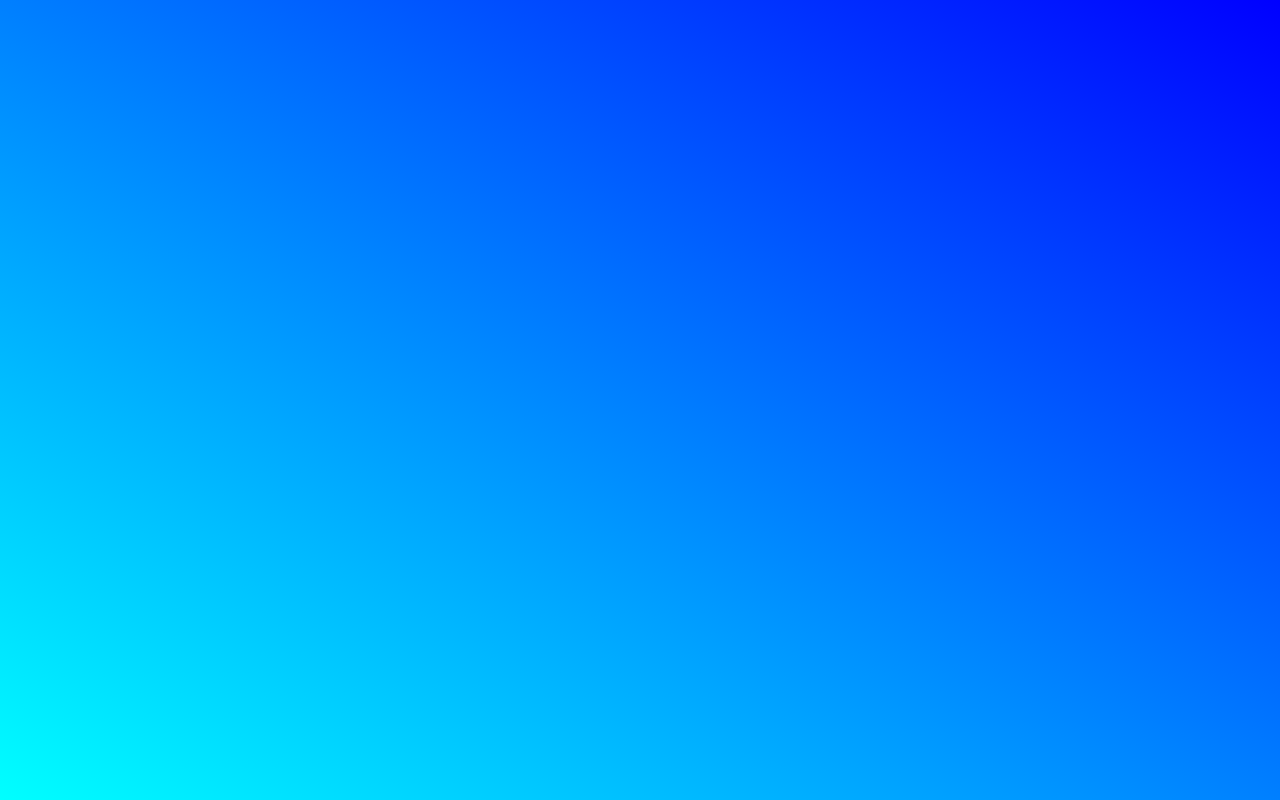
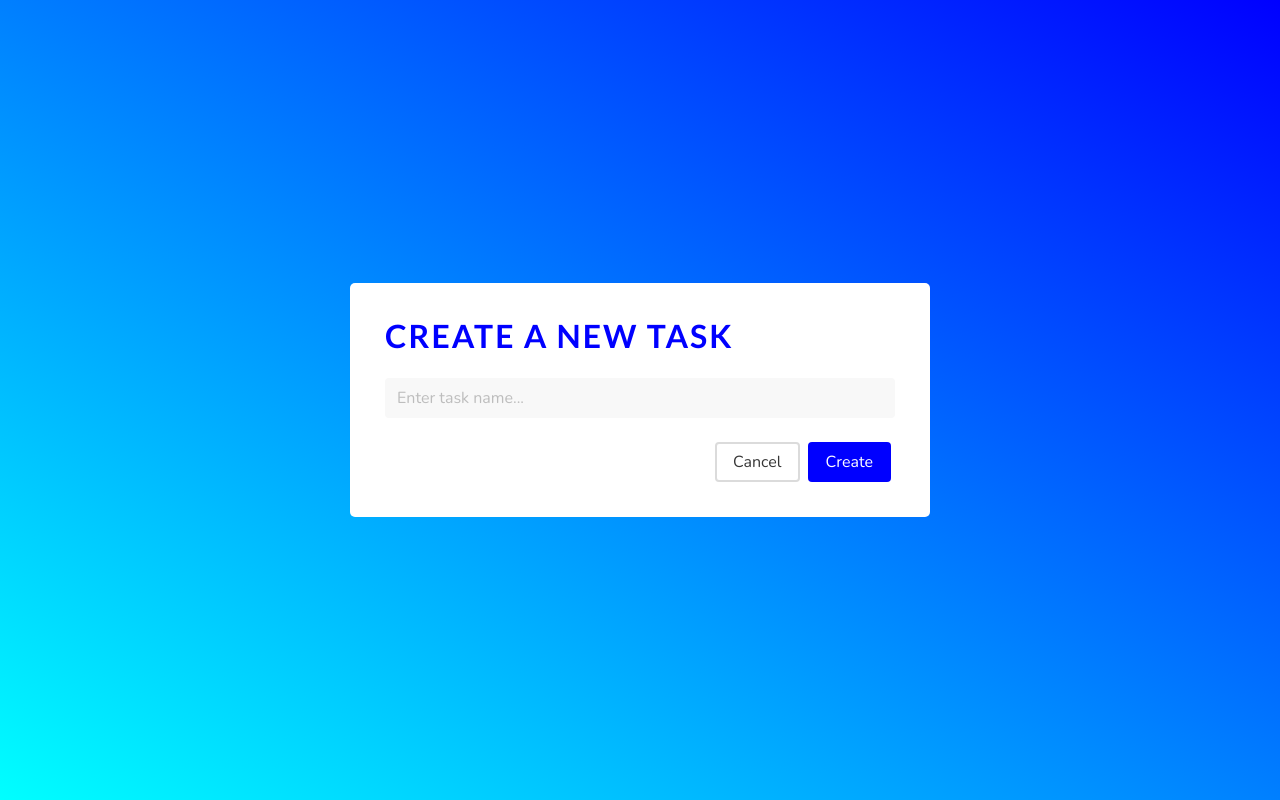
Before and after one commit to rajesh0188/task-manager, an Angular app: page /collections/1/new-task in a window 1280 px wide. Before the commit this address led to /. Built offline with nearby package versions, Linux system fonts and the light colour scheme.

Commit message:
Add: New task button and its components and logic to add task to collection

```diff
--- a/src/app/app-routing.module.ts
+++ b/src/app/app-routing.module.ts
@@ -2,6 +2,7 @@ import { NgModule } from '@angular/core';
 import { RouterModule, Routes } from '@angular/router';
 import { TaskViewComponent } from './task-view/task-view.component';
 import { NewCollectionComponent } from './new-collection/new-collection.component';
+import { NewTaskComponent } from './new-task/new-task.component';
 
 const routes: Routes = [
   {
@@ -14,6 +15,7 @@ const routes: Routes = [
     path: 'new-collection',
     component: NewCollectionComponent,
   },
+
   {
     path: 'collections',
     component: TaskViewComponent,
@@ -22,6 +24,10 @@ const routes: Routes = [
     path: 'collections/:collectionId',
     component: TaskViewComponent,
   },
+  {
+    path: 'collections/:collectionId/new-task',
+    component: NewTaskComponent,
+  },
 ];
 
 @NgModule({
--- a/src/app/app.module.ts
+++ b/src/app/app.module.ts
@@ -5,12 +5,14 @@ import { AppRoutingModule } from './app-routing.module';
 import { AppComponent } from './app.component';
 import { TaskViewComponent } from './task-view/task-view.component';
 import { NewCollectionComponent } from './new-collection/new-collection.component';
+import { NewTaskComponent } from './new-task/new-task.component';
 
 @NgModule({
   declarations: [
     AppComponent,
     TaskViewComponent,
-    NewCollectionComponent
+    NewCollectionComponent,
+    NewTaskComponent
   ],
   imports: [
     BrowserModule,
--- a/src/app/new-collection/new-collection.component.scss
+++ b/src/app/new-collection/new-collection.component.scss
@@ -1,4 +1 @@
 @import "../../main-styles.scss";
-.h2 {
-  font-size: 1.5rem;
-}
--- /dev/null
+++ b/src/app/new-task/new-task.component.html
@@ -0,0 +1,22 @@
+<div class="centered-content">
+  <div class="modal-box">
+    <h2 class="title has-text-primary">Create a new Task</h2>
+
+    <input
+      #taskTitleInput
+      class="input has-background-light"
+      type="text"
+      placeholder="Enter task name..."
+    />
+    <br /><br />
+    <div class="buttons is-right">
+      <button class="button" routerLink="/">Cancel</button>
+      <button
+        class="button is-primary has-text-white"
+        (click)="createTask(taskTitleInput.value)"
+      >
+        Create
+      </button>
+    </div>
+  </div>
+</div>
--- /dev/null
+++ b/src/app/new-task/new-task.component.ts
@@ -0,0 +1,30 @@
+import { Component, OnInit } from '@angular/core';
+import { TaskService } from '../task.service';
+import { Router, ActivatedRoute, Params } from '@angular/router';
+
+@Component({
+  selector: 'app-new-task',
+  templateUrl: './new-task.component.html',
+  styleUrls: ['./new-task.component.scss'],
+})
+export class NewTaskComponent implements OnInit {
+  collectionId!: number;
+  constructor(
+    private taskService: TaskService,
+    private activatedRoute: ActivatedRoute,
+    private router: Router
+  ) {}
+
+  ngOnInit(): void {
+    this.activatedRoute.params.subscribe((params: Params) => {
+      console.info(params);
+      this.collectionId = params['collectionId'];
+      console.info(this.collectionId);
+    });
+  }
+
+  createTask(title: string) {
+    this.taskService.addTask(this.collectionId, title);
+    this.router.navigate(['/collections', this.collectionId]);
+  }
+}
--- a/src/app/task-view/task-view.component.html
+++ b/src/app/task-view/task-view.component.html
@@ -32,6 +32,13 @@
       <div class="task" *ngFor="let task of tasks">
         <p>{{ task.title }}</p>
       </div>
+
+      <button
+        class="circle-add-button button is-primary"
+        [routerLink]="['/collections/', collectionId, 'new-task']"
+      >
+        <span class="icon"> + </span>
+      </button>
     </div>
   </div>
 </div>
--- a/src/app/task-view/task-view.component.scss
+++ b/src/app/task-view/task-view.component.scss
@@ -132,3 +132,9 @@
   color: #777;
   text-align: center;
 }
+
+span.icon {
+  font-size: 2.5rem;
+
+  font-weight: 900;
+}
--- a/src/app/task-view/task-view.component.ts
+++ b/src/app/task-view/task-view.component.ts
@@ -13,6 +13,7 @@ import { ActivatedRoute, Params } from '@angular/router';
 export class TaskViewComponent implements OnInit {
   collections: Collection[] = [];
   tasks: Task[] = [];
+  collectionId!: number;
   constructor(
     private taskService: TaskService,
     private activatedRoute: ActivatedRoute
@@ -23,7 +24,8 @@ export class TaskViewComponent implements OnInit {
     console.info(this.collections);
     this.activatedRoute.params.subscribe((params: Params) => {
       console.info(params);
-      this.tasks = this.taskService.getTasks(params['collectionId']);
+      this.collectionId = params['collectionId'];
+      this.tasks = this.taskService.getTasks(this.collectionId);
       console.info(this.tasks);
     });
   }
--- a/src/app/task.model.ts
+++ b/src/app/task.model.ts
@@ -1,3 +1,8 @@
 export class Task {
-  constructor(public title: string, public status: string) {}
+  constructor(
+    public id: number,
+    public collectionId: number,
+    public title: string,
+    public status: string
+  ) {}
 }
--- a/src/app/task.service.ts
+++ b/src/app/task.service.ts
@@ -33,7 +33,10 @@ export class TaskService {
   }
 
   addTask(collectionId: number, title: string) {
-    this.collections[collectionId].tasks.push(new Task(title, 'not-completed'));
+    const taskId = this.collections[collectionId].tasks.length;
+    this.collections[collectionId].tasks.push(
+      new Task(taskId, collectionId, title, 'not-completed')
+    );
     this.syncDataToLocalStorage();
   }
 
--- a/src/main-styles.scss
+++ b/src/main-styles.scss
@@ -65,3 +65,7 @@ body {
   width: 350px;
   max-width: 350px;
 }
+
+.h2 {
+  font-size: 1.5rem;
+}
```
Also changed, not shown: src/app/new-task/new-task.component.scss (added), 1 other file (tests, documents, lock files or other folders).
